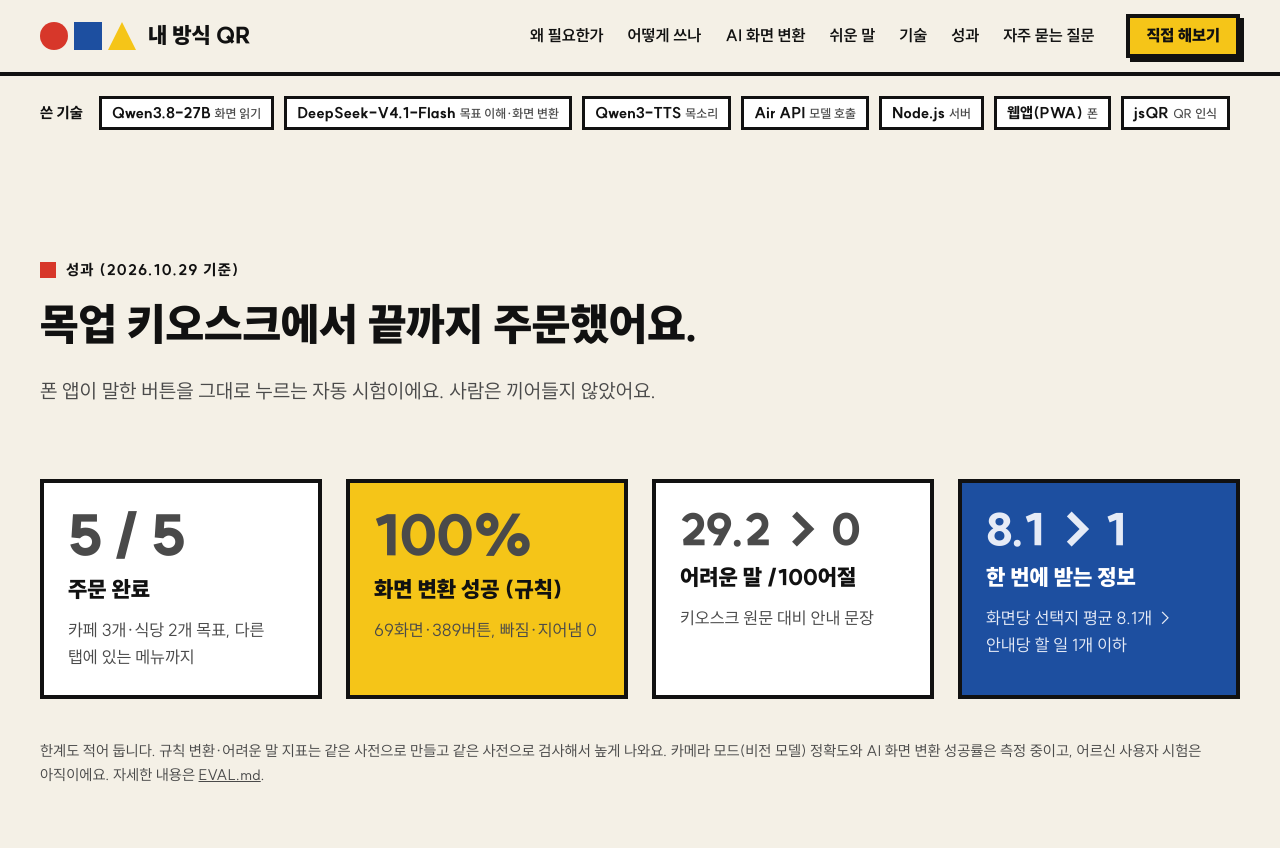
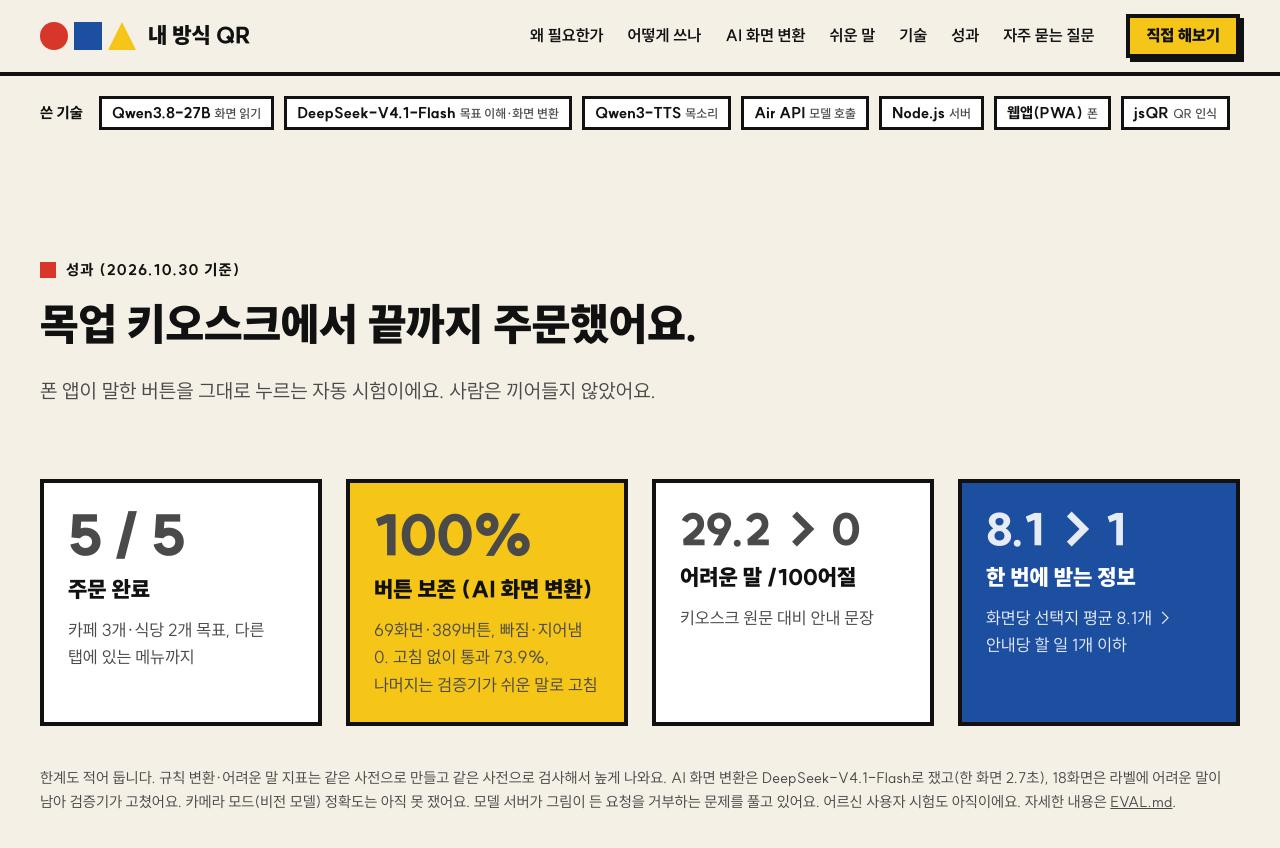
Before and after one commit to dp44rk/dp44rk.github.io, a Jekyll site: the page myway/index.html, which Jekyll copies as it is, in a window 1280 px wide and 900 px high, scrolled down 6824 px. Shown: the top 848 px of the window. Built offline with Jekyll 4.4.1, drawn with Linux system fonts in a browser that asks for light colours.

Commit message:
myway: AI 화면 변환 실측 반영

```diff
--- a/myway/index.html
+++ b/myway/index.html
@@ -243,12 +243,12 @@ if (!matchMedia('(prefers-reduced-motion: reduce)').matches) { document.document
 
   <section id="result">
     <div class="wrap grid" data-a-group>
-      <div class="sec-head" data-a><p class="eyebrow">성과 (2026.10.29 기준)</p><h2>목업 키오스크에서 끝까지 주문했어요.</h2><p class="lead">폰 앱이 말한 버튼을 그대로 누르는 자동 시험이에요. 사람은 끼어들지 않았어요.</p></div>
+      <div class="sec-head" data-a><p class="eyebrow">성과 (2026.10.30 기준)</p><h2>목업 키오스크에서 끝까지 주문했어요.</h2><p class="lead">폰 앱이 말한 버튼을 그대로 누르는 자동 시험이에요. 사람은 끼어들지 않았어요.</p></div>
       <div class="card span3" data-a><p class="num">5 / 5</p><h3>주문 완료</h3><p>카페 3개·식당 2개 목표, 다른 탭에 있는 메뉴까지</p></div>
-      <div class="card span3 y" data-a><p class="num" data-count="100%">100%</p><h3>화면 변환 성공 (규칙)</h3><p>69화면·389버튼, 빠짐·지어냄 0</p></div>
+      <div class="card span3 y" data-a><p class="num" data-count="100%">100%</p><h3>버튼 보존 (AI 화면 변환)</h3><p>69화면·389버튼, 빠짐·지어냄 0. 고침 없이 통과 73.9%, 나머지는 검증기가 쉬운 말로 고침</p></div>
       <div class="card span3" data-a><p class="num sm">29.2 → 0</p><h3>어려운 말 /100어절</h3><p>키오스크 원문 대비 안내 문장</p></div>
       <div class="card span3 b" data-a><p class="num sm">8.1 → 1</p><h3>한 번에 받는 정보</h3><p>화면당 선택지 평균 8.1개 → 안내당 할 일 1개 이하</p></div>
-      <p class="note" data-a>한계도 적어 둡니다. 규칙 변환·어려운 말 지표는 같은 사전으로 만들고 같은 사전으로 검사해서 높게 나와요. 카메라 모드(비전 모델) 정확도와 AI 화면 변환 성공률은 측정 중이고, 어르신 사용자 시험은 아직이에요. 자세한 내용은 <a href="https://github.com/dp44rk/camelon-mywaykiosk/blob/main/docs/EVAL.md">EVAL.md</a>.</p>
+      <p class="note" data-a>한계도 적어 둡니다. 규칙 변환·어려운 말 지표는 같은 사전으로 만들고 같은 사전으로 검사해서 높게 나와요. AI 화면 변환은 DeepSeek-V4.1-Flash로 쟀고(한 화면 2.7초), 18화면은 라벨에 어려운 말이 남아 검증기가 고쳤어요. 카메라 모드(비전 모델) 정확도는 아직 못 쟀어요. 모델 서버가 그림이 든 요청을 거부하는 문제를 풀고 있어요. 어르신 사용자 시험도 아직이에요. 자세한 내용은 <a href="https://github.com/dp44rk/camelon-mywaykiosk/blob/main/docs/EVAL.md">EVAL.md</a>.</p>
     </div>
   </section>
 
@@ -257,7 +257,7 @@ if (!matchMedia('(prefers-reduced-motion: reduce)').matches) { document.document
       <div class="sec-head" data-a><p class="eyebrow b">자주 묻는 질문</p><h2>궁금한 점을 모았어요.</h2></div>
       <div class="faq" data-a-group>
       <details class="faq-item" data-a><summary>앱을 따로 설치해야 하나요?</summary><p>아니요. 주소나 QR로 바로 열리는 웹 앱이에요. 자주 쓰신다면 폰 홈 화면에 추가해 앱처럼 쓸 수 있어요.</p></details>
-      <details class="faq-item" data-a><summary>아무 키오스크에서나 되나요?</summary><p>카메라 모드는 화면이 보이는 키오스크라면 쓸 수 있어요. 다만 사진으로 화면을 읽는 정확도는 지금 측정 중이에요. 「내 방식 QR」 배지가 있는 연동 키오스크는 키오스크가 화면 구조를 직접 알려 주기 때문에 더 정확하고, 화면도 내 방식으로 바뀌어요.</p></details>
+      <details class="faq-item" data-a><summary>아무 키오스크에서나 되나요?</summary><p>카메라 모드는 화면이 보이는 키오스크라면 쓸 수 있어요. 다만 사진으로 화면을 읽는 정확도는 아직 재지 못했어요. 「내 방식 QR」 배지가 있는 연동 키오스크는 키오스크가 화면 구조를 직접 알려 주기 때문에 더 정확하고, 화면도 내 방식으로 바뀌어요.</p></details>
       <details class="faq-item" data-a><summary>키오스크 업체는 무엇을 해야 하나요?</summary><p>카메라 모드는 아무것도 하지 않아도 돼요. 연동 모드는 화면의 버튼 정보를 보내는 작은 코드와 화면 구석의 QR 배지만 넣으면 돼요. 결제·주문 시스템은 그대로 둬요.</p></details>
       <details class="faq-item" data-a><summary>결제를 AI가 대신하나요?</summary><p>아니요. 버튼을 누르고 카드를 꽂는 건 사용자예요. 결제 화면에서는 금액을 읽어 드리고, "네"라고 확인하기 전에는 결제 버튼을 안내하지 않아요.</p></details>
       <details class="faq-item" data-a><summary>안내가 틀리면 어떻게 되나요?</summary><p>"다시 찍어 주세요"라고 하거나, 같은 화면에서 세 번 막히면 주문 내용을 큰 글씨로 띄워 직원에게 보여 줄 수 있게 해요. 위치와 색은 AI가 아니라 규칙 코드로 계산해서 지어내지 않아요.</p></details>
```
